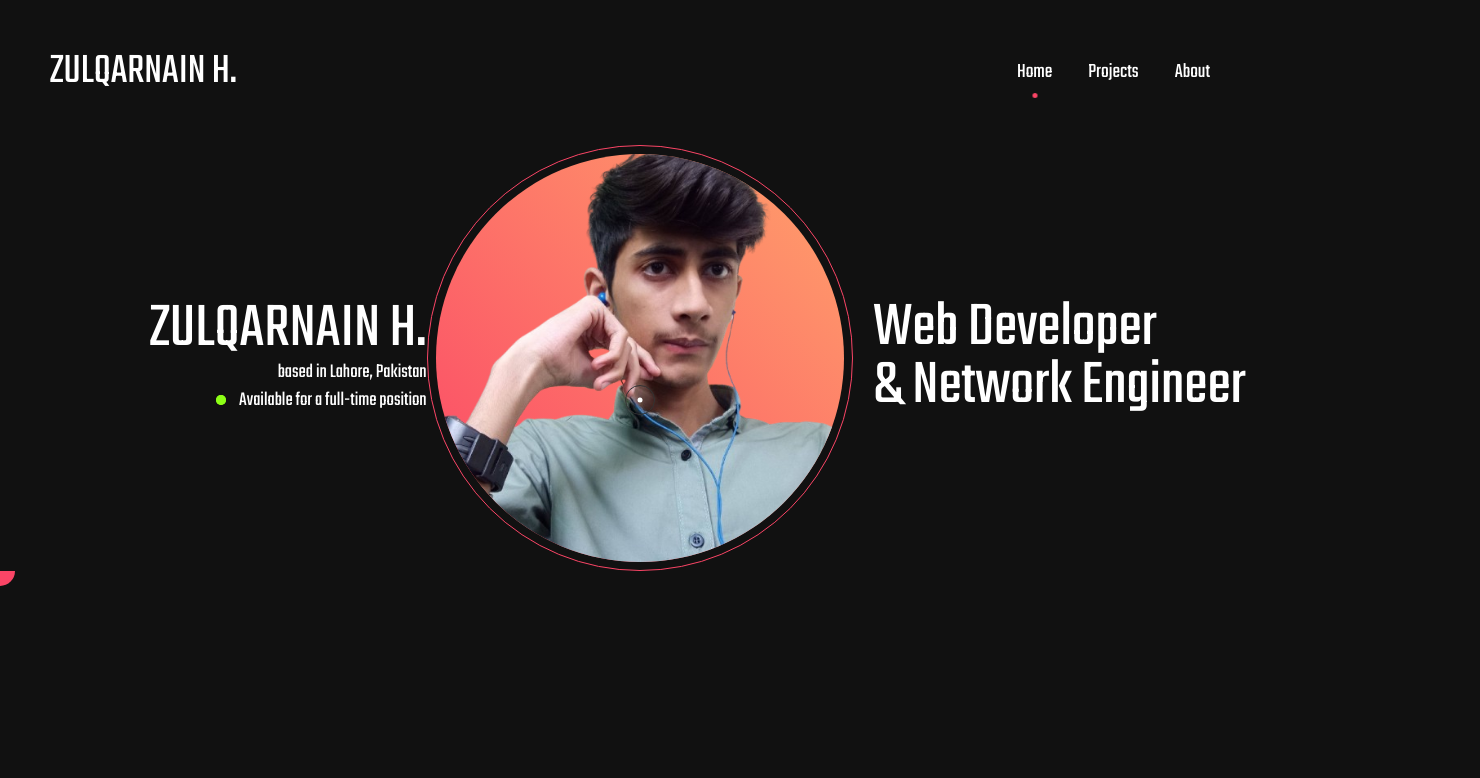
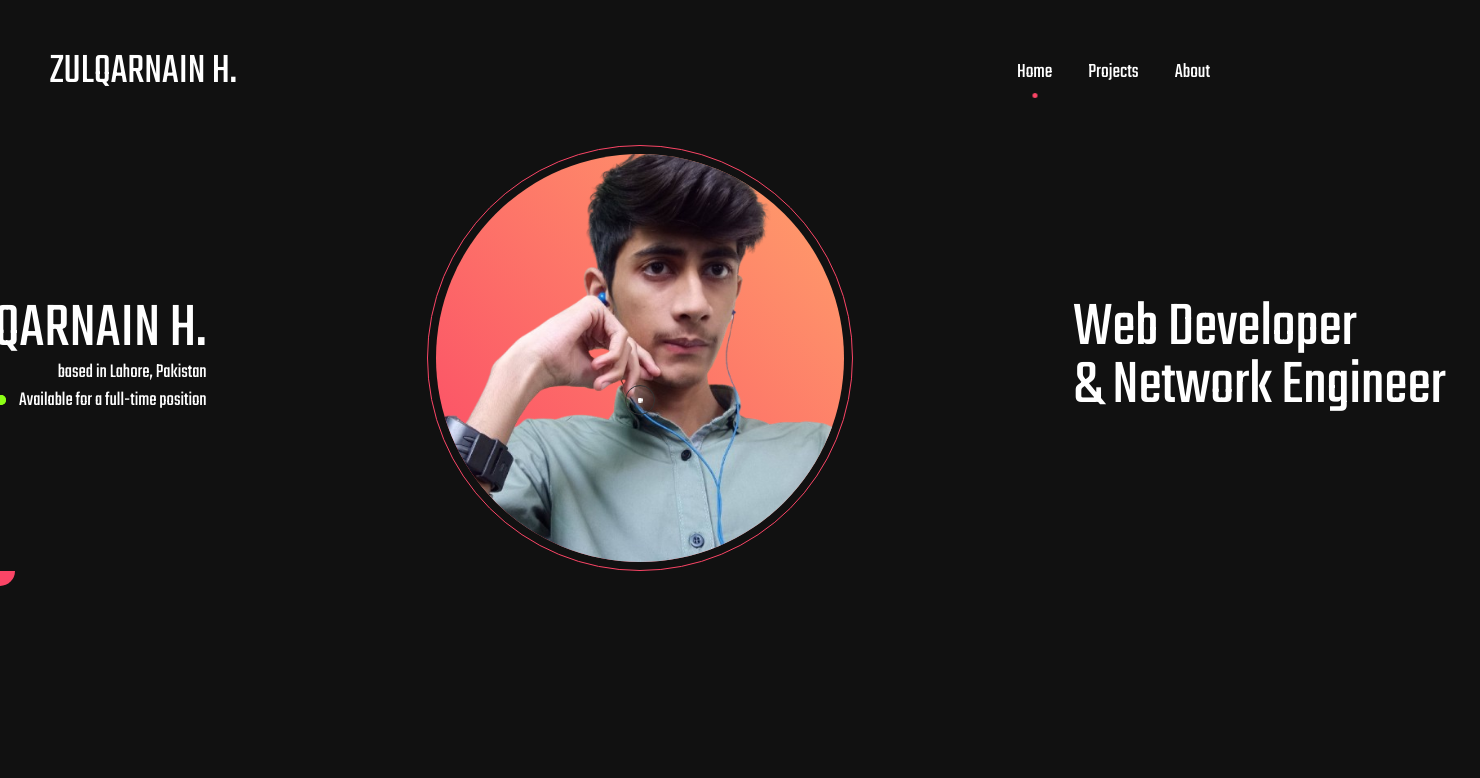
Before and after one commit to HaiderIsBack/Profile-Final, a React (Vite) app in the folder client/: page / in a window 1280 px wide. Shown: the top 778 px of the page, 1480 px wide, since content can reach past the window. Built offline with nearby package versions, Linux system fonts and the light colour scheme; a web font is replaced by a local one.

Commit message:
Minor Issues Fixed 2.0

```diff
--- a/client/src/components/Nav/index.jsx
+++ b/client/src/components/Nav/index.jsx
@@ -1,4 +1,5 @@
 import { useEffect, useState } from "react";
+import { motion } from "framer-motion";
 import "./index.css";
 import { Link, useLocation } from 'react-router-dom';
 
@@ -8,9 +9,10 @@ const Nav = () => {
 
     useEffect(() => {
         setCurrentRoute(location.pathname);
+        window.scrollTo(0, 0);
     }, [location.pathname]);
     return (
-        <header className="navbar container mx-auto">
+        <motion.header className="navbar relative container mx-auto">
             <div className="logo">
                 <Link to="/" className="link-btn">
                     <h1 className="link-text">
@@ -51,7 +53,7 @@ const Nav = () => {
                     </li>
                 </menu>
             </nav>
-        </header>
+        </motion.header>
     )
 }
 
--- a/client/src/components/Orb/index.jsx
+++ b/client/src/components/Orb/index.jsx
@@ -377,6 +377,29 @@ const Orb = () => {
       };
     }, [location.pathname]);
 
+    useEffect(() => {
+      const resetOrbs = () => {
+        const parentOrb = document.querySelector(".orb");
+        const childOrb = document.querySelector(".small-orb");
+
+        parentOrb.animate(
+          {
+            width: "30px",
+            height: "30px",
+          },
+          { duration: 200, fill: "forwards" }
+        );
+        childOrb.animate(
+          {
+            opacity: 1,
+            transform: "translate(-50%, -50%) scale(1)",
+          },
+          { duration: 100, fill: "forwards" }
+        );
+      }
+      resetOrbs();
+    }, [location.pathname]);
+
     return (
       <>
         <div className="orb"></div>
--- a/client/src/pages/Home/index.jsx
+++ b/client/src/pages/Home/index.jsx
@@ -1,19 +1,23 @@
 import "./index.css";
 import { useEffect, useState } from "react";
-import { motion } from "framer-motion";
+import { motion, useScroll, useTransform } from "framer-motion";
 import DotLink from "../../components/DotLink";
 import ScrollSlider from "../../components/ScrollSlider";
 
 const Home = () => {
+    const { scrollYProgress } = useScroll();
+    const leftTrackX = useTransform(scrollYProgress, [0, 1], [0, -200]);
+    const rightTrackX = useTransform(scrollYProgress, [0, 1], [0, 200]);
+
     return (
     <>
         <div className="hero">
             <div className="grid grid-cols-12">
-                <div className="col-span-4 relative text-right flex flex-col justify-center duration-200">
+                <motion.div className="col-span-4 relative text-right flex flex-col justify-center pr-5 hover:pr-10 duration-200 select-none" style={{x: leftTrackX}}>
                     <h2 className="text-[64px] leading-[58px]">ZULQARNAIN H.</h2>
                     <p className="text-xl">based in Lahore, Pakistan</p>
                     <p className="text-xl"><span className="available-signal"></span> Available for a full-time position</p>
-                </div>
+                </motion.div>
                 <div className="col-span-4 flex justify-center items-center">
                     <div className="border-[1px] border-[var(--accent-color)] rounded-full w-full aspect-square p-2">
                         <div className="w-full h-full bg-gradient-to-tr from-[var(--accent-color)] to-[var(--accent-secondary-color)] rounded-full">
@@ -21,10 +25,10 @@ const Home = () => {
                         </div>
                     </div>
                 </div>
-                <div className="col-span-4 flex flex-col justify-center pl-5 pr-5 hover:pl-10 duration-200">
+                <motion.div className="col-span-4 flex flex-col justify-center pl-5 hover:pl-10 duration-200 select-none" style={{ x: rightTrackX }}>
                     <h2 className="text-[64px] leading-[58px]">Web Developer</h2>
                     <h2 className="text-[64px] leading-[58px]">& Network Engineer</h2>
-                </div>
+                </motion.div>
             </div>
         </div>
 
```
